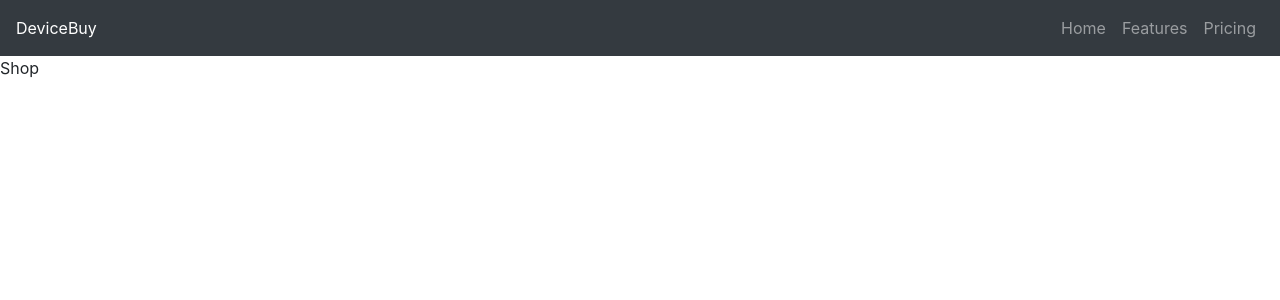
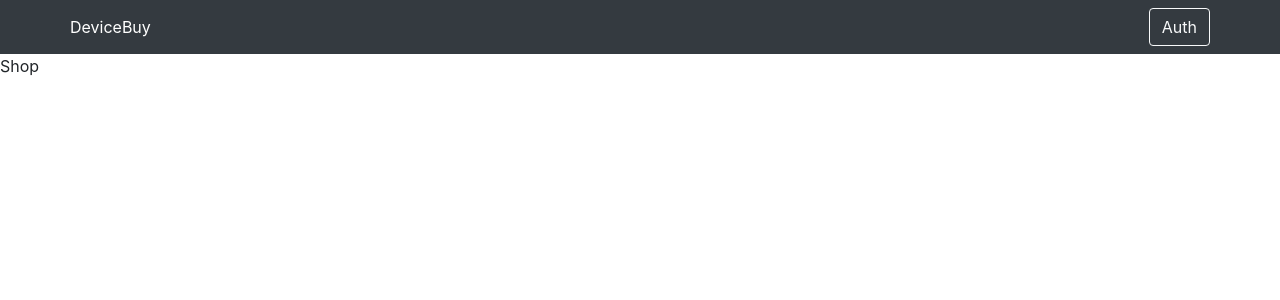
Before and after one commit to iDmit9/fullstack-store, a React (Create React App) app in the folder client/: page / in a window 1280 px wide. Shown: the top 300 px of the page. Built offline with nearby package versions, Linux system fonts and the light colour scheme.

Commit message:
authorization-page

```diff
--- a/client/src/components/NavBar.js
+++ b/client/src/components/NavBar.js
@@ -1,22 +1,29 @@
 import React, { useContext } from 'react'
-import { Navbar, Nav } from 'react-bootstrap'
+import { Navbar, Nav, Button, Container } from 'react-bootstrap'
 import { NavLink } from 'react-router-dom'
+import { observer } from 'mobx-react-lite'
 
 import { Context } from '../index'
 import { SHOP_ROUTE } from '../utils/consts'
 
-const NavBar = () => {
+const NavBar = observer(() => {
    const {user} = useContext(Context)
    return (
       <Navbar bg="dark" variant="dark">
-         <NavLink style={{color: 'white'}} to={SHOP_ROUTE}>DeviceBuy</NavLink>
-         <Nav className="ml-auto">
-            <Nav.Link href="#home">Home</Nav.Link>
-            <Nav.Link href="#features">Features</Nav.Link>
-            <Nav.Link href="#pricing">Pricing</Nav.Link>
-         </Nav>
+         <Container>
+            <NavLink style={{color: 'white'}} to={SHOP_ROUTE}>DeviceBuy</NavLink>
+            {user.isAuth
+               ? <Nav className="ml-auto" style={{color: 'white'}}>
+                  <Button variant={'outline-light'}>Admin</Button>
+                  <Button variant={'outline-light'} className='ml-2'>Logout</Button>
+               </Nav>
+               : <Nav className="ml-auto" style={{color: 'white'}}>
+                  <Button variant={'outline-light'} onClick={() => user.setIsAuth(true)}>Auth</Button>
+               </Nav>
+            }
+         </Container>
       </Navbar>
    )
-}
+})
 
 export default NavBar
--- a/client/src/pages/Auth.js
+++ b/client/src/pages/Auth.js
@@ -1,10 +1,50 @@
 import React from 'react'
+import { Button, Card, Container, Form, Row } from 'react-bootstrap'
+import { NavLink, useLocation } from 'react-router-dom'
+
+import { LOGIN_ROUTE, REGISTRATION_ROUTE } from '../utils/consts'
 
 const Auth = () => {
+   const location = useLocation()
+   const isLogin = location.pathname === LOGIN_ROUTE
+
    return (
-      <div>
-         Auth
-      </div>
+      <Container
+         className='d-flex justify-content-center align-items-center'
+         style={{height: window.innerHeight - 55}}
+      >
+         <Card style={{width: 600}} className='p-5'>
+            <h2 className='m-auto'>{isLogin ? 'Log in' : 'Register'}</h2>
+            <Form className='d-flex flex-column'>
+               <Form.Control
+                  className='mt-3'
+                  placeholder='Login ...'
+               />
+               <Form.Control
+                  className='mt-3'
+                  placeholder='Password ...'
+               />
+               <Row className='d-flex justify-content-between mt-3 pl-3 pr-3'>
+                  {isLogin ? <div>
+                     New customer? <NavLink to={REGISTRATION_ROUTE}>
+                        Register
+                     </NavLink>
+                  </div>
+                  : <div>
+                     Have an account? <NavLink to={LOGIN_ROUTE}>
+                        Sign-In
+                     </NavLink>
+                  </div>}
+                  <Button
+                     variant={'outline-success'}
+                  >
+                     {isLogin ? 'Log in' : 'Register'}
+                  </Button>
+               </Row>
+
+            </Form>
+         </Card>
+      </Container>
    )
 }
 
```
